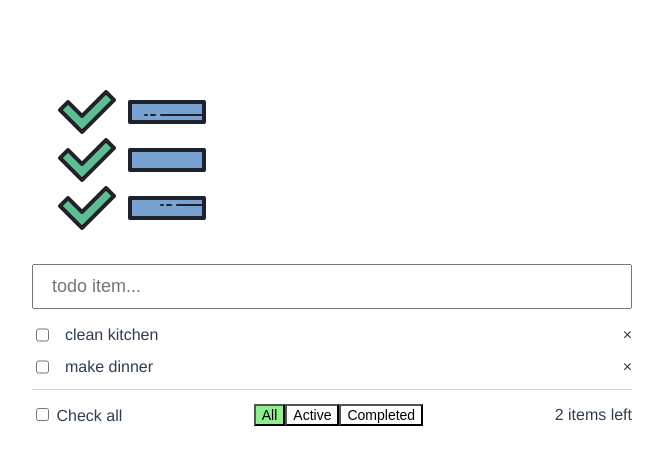
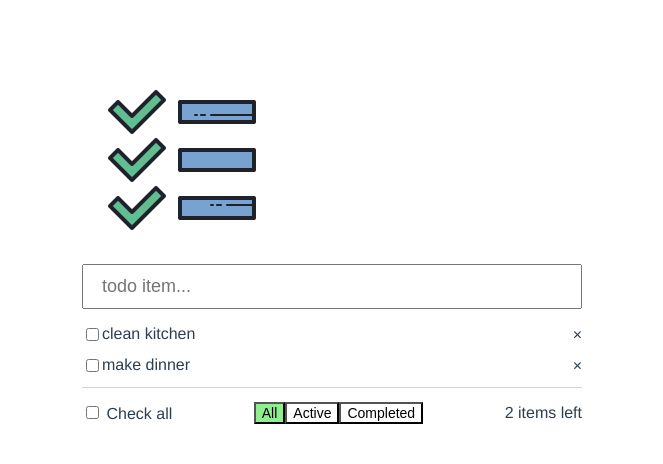
Before and after one commit to ash-old/Todo-List, a Vue app: page / in a window 1280 px wide. Shown: the top 464 px of the page, without its empty margins (308-971 px from the left). Built offline with nearby package versions, Linux system fonts and the light colour scheme.

Commit message:
added todoItem component

```diff
--- a/src/App.vue
+++ b/src/App.vue
@@ -23,13 +23,16 @@ export default {
 </script>
 
 <style>
+.logo{
+  justify-content: center;
+}
 
 * {
   box-sizing:border-box;
 }
 
 .container {
-  max-width: 600px;
+  max-width: 500px;
   margin:  auto;
 }
 
--- /dev/null
+++ b/src/components/todoItem.vue
@@ -0,0 +1,45 @@
+<template lang="html">
+  <div class="todo-item">
+    <div class="item-list" >
+      <input type="checkbox" v-model="todo.isDone" >
+      <div v-if="!todo.editing" :class="{checked : todo.isDone}" v-on:click="editTodo(todo)" class="todo-label">{{todo.name}}</div>
+      <input v-else type="text" v-model="todo.name" class="item-edit" v-on:blur="doneEdit(todo)" v-on:keyup.enter="doneEdit(todo)" v-on:keyup.esc="cancelEdit(todo)" v-focus>
+    </div>
+    <div class="delete" type="button" name="button" v-on:click="removeItem(index)">&times;
+    </div>
+  </div>
+</template>
+
+<script>
+export default {
+  name: 'todo-item',
+  props: {
+    todo: {
+      type: Object,
+      required: true
+    },
+    index: {
+      type: Number,
+      required: true
+    }
+  }
+}
+</script>
+
+<style lang="css" scoped>
+
+.todo-item{
+  margin-bottom: 12px;
+  display: flex;
+  align-items: center;
+  justify-content: space-between;
+  animation-duration: 0.3s;
+  /* margin-top: 10px;
+  padding: 5px; */
+}
+
+.item-list{
+  display: flex;
+  justify-content: center;
+}
+</style>
--- a/src/components/todoList.vue
+++ b/src/components/todoList.vue
@@ -3,16 +3,18 @@
   <div v-on:submit.prevent class="">
     <input v-model="newTodo" v-on:keyup.enter="addItem" type="text" name="todoList" placeholder="todo item..." class="todo-input">
     <transition-group name="fade" enter-active-class="animate__animated animate__fadeInUp" leave-active-class="animate__animated animate__fadeOutDown">
-    <div v-for="(todo,index) in todosFiltered" :key="todo.id" class="todo-item">
-      <div class="item-list">
+      <todo-item v-for="(todo, index) in todosFiltered" :key="todo.id" :todo="todo" :index="index">
+
+
+        <!-- <div class="item-list">
           <input type="checkbox" v-model="todo.isDone" >
-        <!-- <div class="item-edit" v-if="!todo.editing" contenteditable="" v-on:keyup.enter="doneEdit(todo)" v-on:keyup.esc="cancelEdit(todo)">{{todo.name}}</div> -->
+          <div class="item-edit" v-if="!todo.editing" contenteditable="" v-on:keyup.enter="doneEdit(todo)" v-on:keyup.esc="cancelEdit(todo)">{{todo.name}}</div>
           <div v-if="!todo.editing" :class="{checked : todo.isDone}" v-on:click="editTodo(todo)" class="todo-label">{{todo.name}}</div>
           <input v-else type="text" v-model="todo.name" class="item-edit" v-on:blur="doneEdit(todo)" v-on:keyup.enter="doneEdit(todo)" v-on:keyup.esc="cancelEdit(todo)" v-focus>
         </div>
         <div class="delete" type="button" name="button" v-on:click="removeItem(index)">&times;
-      </div>
-    </div>
+        </div> -->
+      </todo-item>
     </transition-group>
     <div class="extra-container">
       <div>
@@ -38,8 +40,13 @@
 </template>
 
 <script>
+import todoItem from './todoItem'
+
 export default {
   name: 'todo-list',
+  components: {
+    'todo-item': todoItem
+  },
   // props:['todos'],
   data(){
     return{
@@ -166,14 +173,15 @@ export default {
   color: grey;
 }
 
-.todo-item{
+/* .todo-item{
   margin-bottom: 12px;
   display: flex;
   align-items: center;
   justify-content: space-between;
-  /* margin-top: 10px;
-  padding: 5px; */
-}
+  animation-duration: 0.3s;
+  margin-top: 10px;
+  padding: 5px;
+} */
 
 .todo-label{
   padding: 0px;
@@ -181,10 +189,10 @@ export default {
   margin-left: 12px;
 }
 
-.item-list{
+/* .item-list{
   display: flex;
   justify-content: center;
-}
+} */
 
 .item-edit{
   margin-top: 10px;
```
Lines whose indentation alone changed are shown as unchanged.
